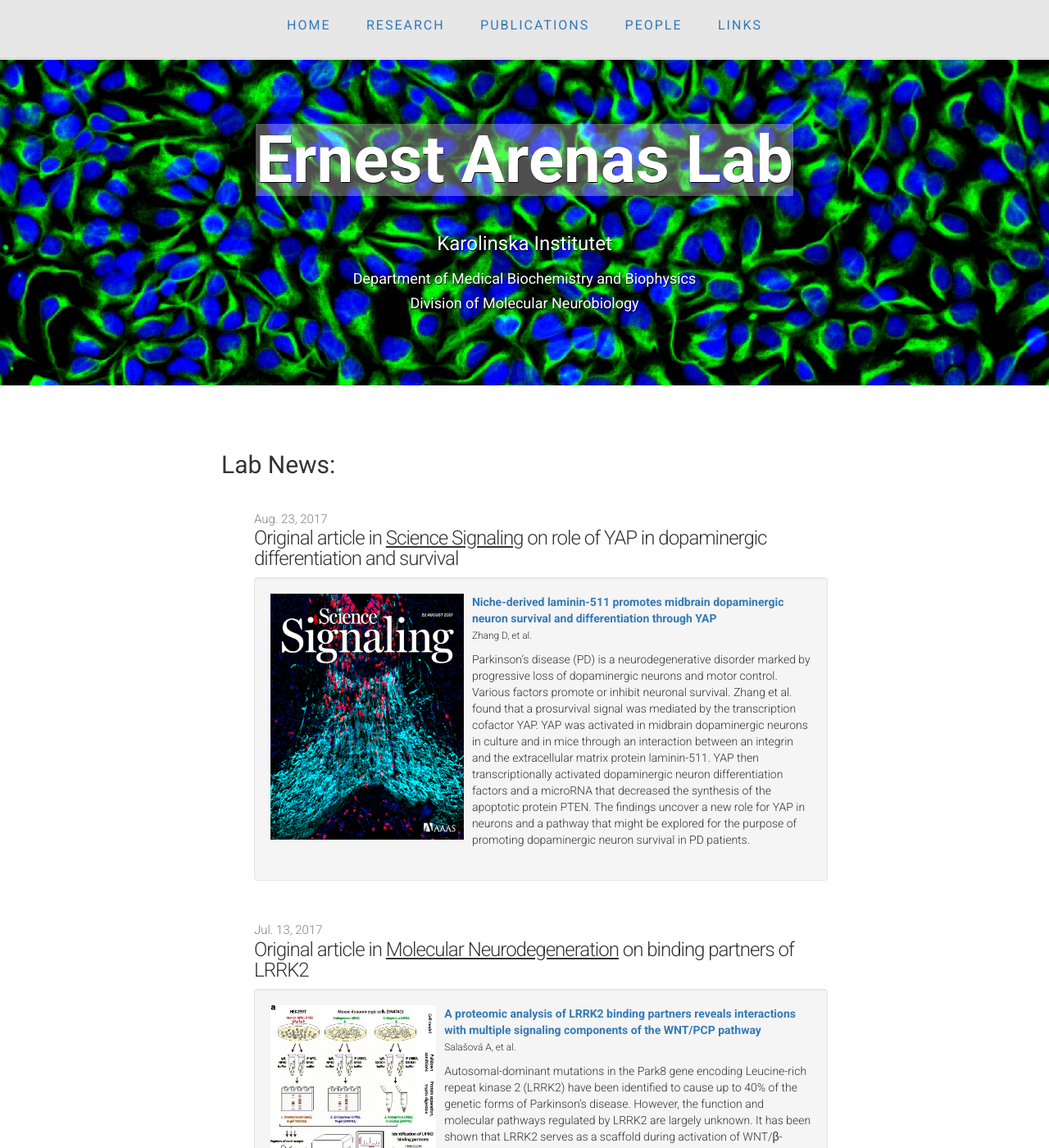
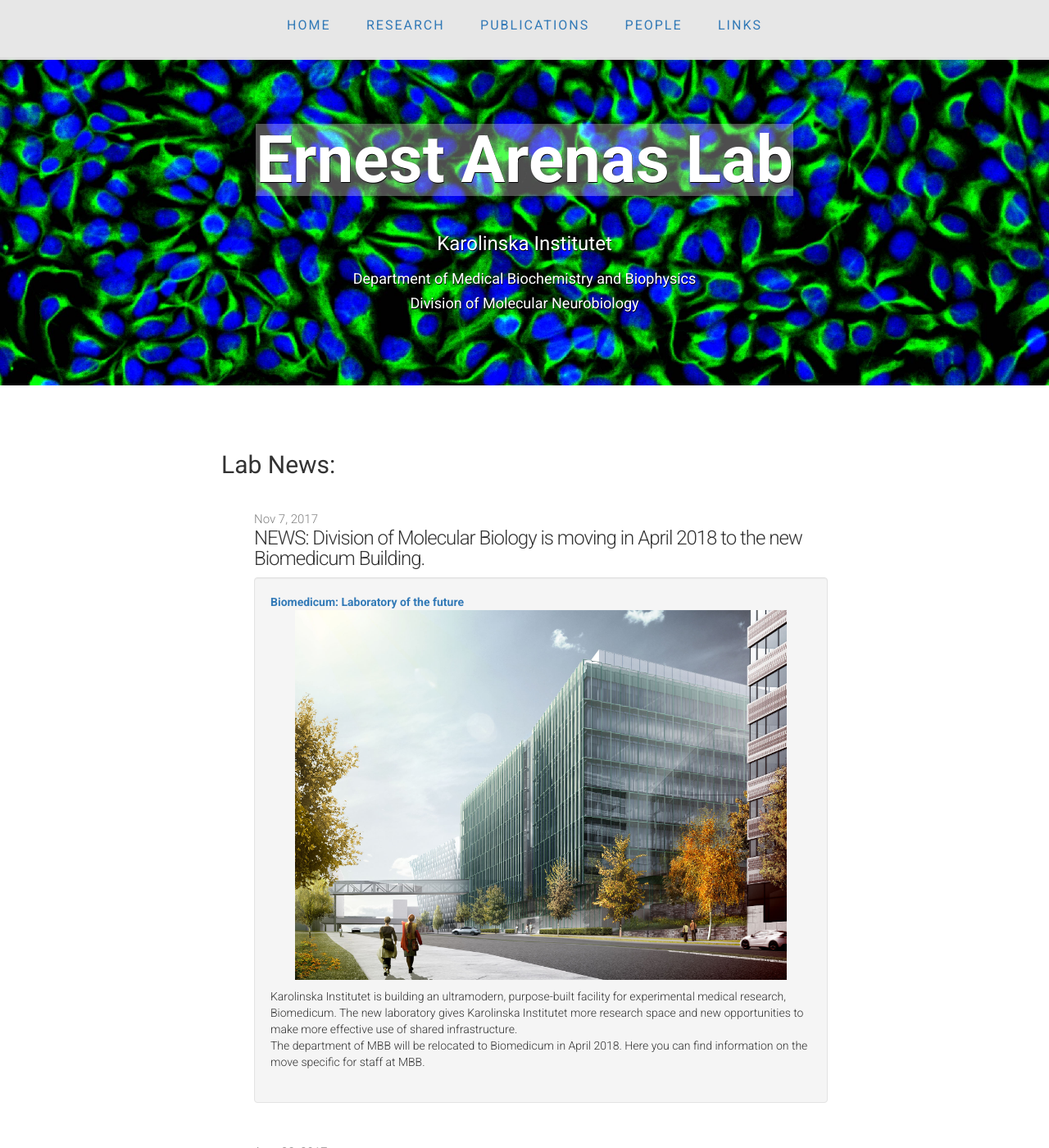
Before and after one commit to ArenasLab/arenaslab.github.io, a Jekyll site: the page index.html, which Jekyll copies as it is, in a window 1280 px wide and 1400 px high. Shown: the whole window at 82% size. Built offline with Jekyll 4.4.1, drawn with Linux system fonts in a browser that asks for light colours.

Commit message:
Update index.html

```diff
--- a/index.html
+++ b/index.html
@@ -85,6 +85,33 @@
            <p>&nbsp;</p>
 
 :END TEMPLATE -->
+
+
+        <li>
+            <span class="post-date">Nov 7, 2017</span>
+            <span class="post-link">NEWS: Division of Molecular Biology is moving in April 2018 to the new Biomedicum Building.<span>
+          </li>
+          <div class="well">
+            <li class="media">
+              <div class="media-body">
+                <strong class="media-heading"><a href="http://ki.se/en/about/biomedicum-laboratory-of-the-future">Biomedicum: Laboratory of the future</a></strong>
+                  <div id="featureimage">
+                    <img src="/img/bio.jpg"; align="middle"; width="600px";>
+                  </div>
+                  <p></p>
+                  <p>Karolinska Institutet is building an ultramodern, purpose-built facility for experimental medical research,
+                     Biomedicum. The new laboratory gives Karolinska Institutet more research space and new opportunities to make more
+                     effective use of shared infrastructure.
+                     <br>
+                     The department of MBB will be relocated to Biomedicum in April 2018. Here you can find information on the move specific for staff at MBB.
+
+                  </p>
+              </div>
+            </li>
+          </div>
+
+<p>&nbsp;</p>
+
 
 	  <li>
             <span class="post-date">Aug. 23, 2017</span>
@@ -201,7 +228,6 @@
           <div class="well">
             <li class="media">
               <div class="media-body">
-
 	        <div id="featureimage">
 	          <img src="/img/nbt_news.jpg"; align="middle"; width="600px";>
 		</div>
@@ -211,10 +237,10 @@
 		  <p></p>
 		  <small>Original publication by Rivetti di Val Cervo P, et al.</small><br>
                   <a href="https://www.nature.com/nbt/journal/v35/n5/full/nbt.3835.html">Link to original publication</a>
-
 	        </div>
               </li>
             </div>
+
   <p>&nbsp;</p>
 
 
```
Lines whose indentation alone changed are shown as unchanged.
